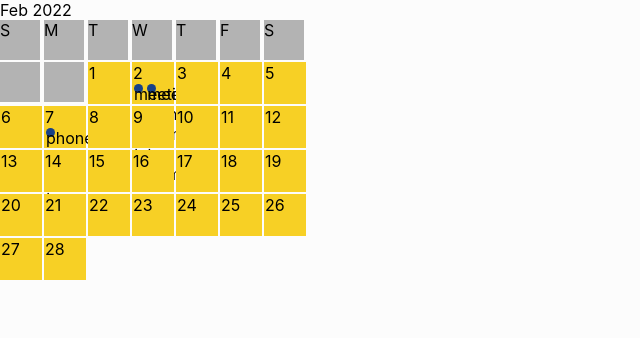
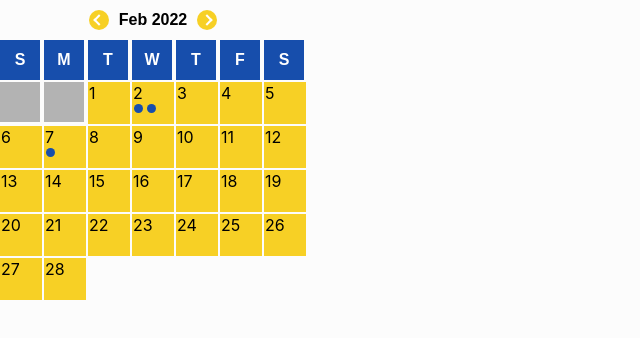
Before and after one commit to antoniudin/coffee, a React (Create React App) app: page /prov in a window 1280 px wide. Shown: the top 338 px of the page, without its empty margins (0-640 px from the left). Built offline with nearby package versions, Linux system fonts and the light colour scheme.

Commit message:
tooltip
added UI for event's tooltips

```diff
--- a/src/index.css
+++ b/src/index.css
@@ -232,6 +232,12 @@ code {
   column-gap: 2px;
 }
 
+.calendarContainer {
+  display: flex;
+  flex-direction: column;
+  align-items: center;
+}
+
 .cell {
   width:40px;
   height: 40px;
@@ -254,7 +260,9 @@ code {
   height: 9px;
   margin:1px;
   border-radius: 50%;
-  background-color: rgb(24, 65, 136);
+  background-color: rgb(23, 78, 172);
+  position: relative;
+  display: inline-block;
 }
 
 .event {
@@ -265,3 +273,72 @@ code {
   display: grid;
   grid-template-columns: repeat(3, 1fr);
 }
+
+.monthButtonsPanel {
+  display: flex;
+  flex-direction: row;
+  align-items: center;
+  justify-content: center;
+  width: 200px;
+  font-family: Arial, Helvetica, sans-serif;
+  font-weight:bolder;
+  margin-top: 10px;
+  margin-bottom: 10px;
+}
+
+.monthArrow {
+  display: grid;
+  justify-items: center;
+  align-items: center;
+  width:20px;
+  height:20px;
+  margin-left: 10px;
+  margin-right: 10px;
+  border-radius: 50%;
+  background-color: #f7d025;
+}
+
+.monthF, .monthB {
+  width:6px;
+  height: 6px;
+  border:2px solid white;
+  border-top:none;
+  border-left: none;
+  transform: rotate(315deg);
+}
+
+.monthB {
+  transform: rotate(135deg);
+}
+
+.monthArrow:hover {
+  cursor: pointer;
+}
+
+.weekday {
+  text-align: center;
+  line-height: 40px;
+  font-family: Arial, Helvetica, sans-serif;
+  font-weight:bolder;
+  background-color: rgb(23, 78, 172);
+  color: white;
+}
+
+.tooltip {
+  visibility: hidden;
+  width: max-content;
+  background-color: rgb(23, 78, 172);
+  color: #fff;
+  text-align: center;
+  padding: 5px 10px;
+  border-radius: 6px;
+  /* Position the tooltip text - see examples below! */
+  position: absolute;
+  z-index: 1;
+  top: -5px;
+  left: 150%;
+}
+
+.event:hover .tooltip {
+  visibility: visible;
+}
```
